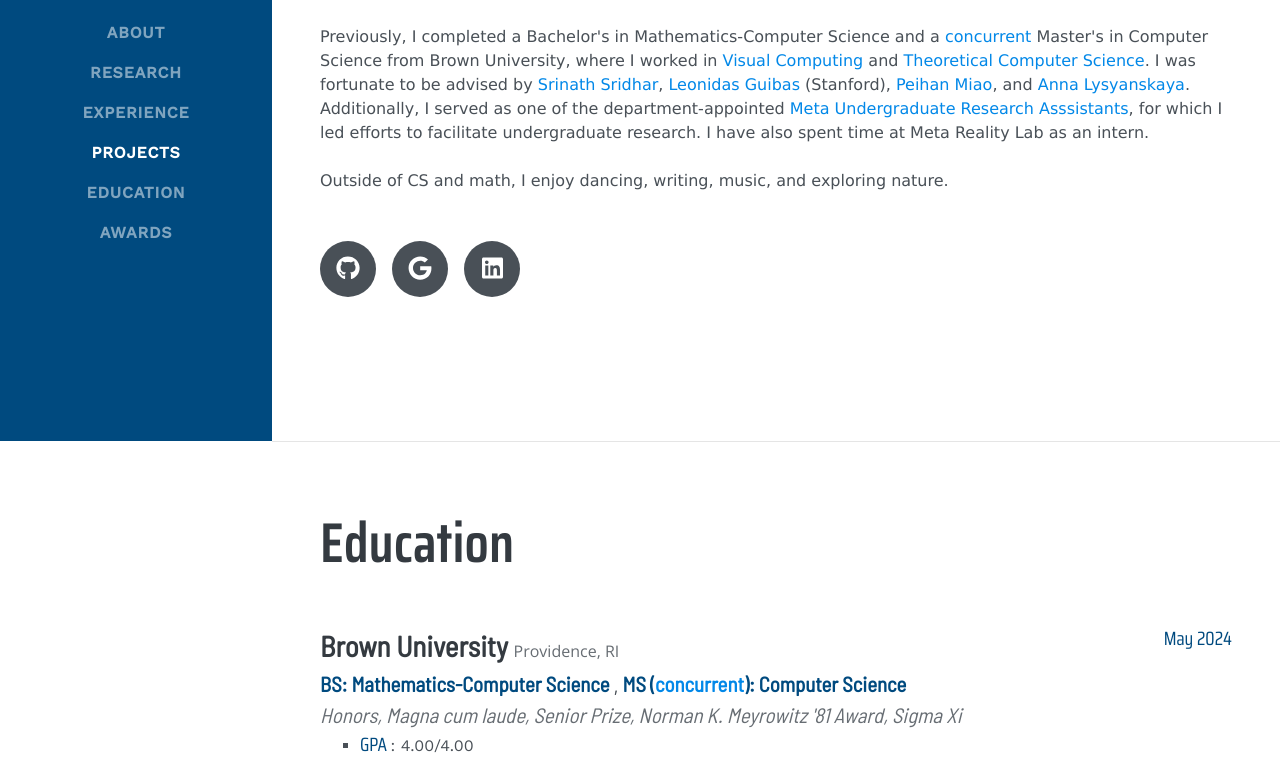
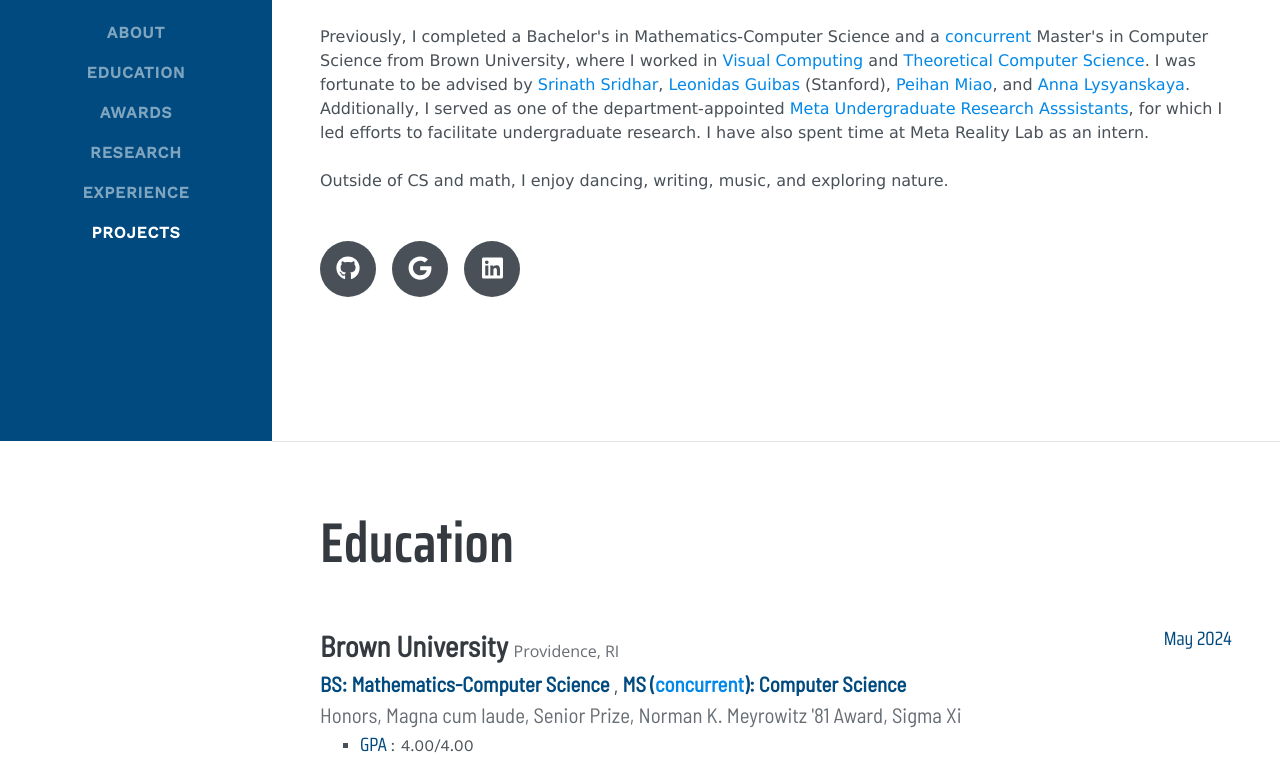
Before and after one commit to QiuhongAnnaWei/qiuhongannawei.me, a React (Create React App) app: page / in a window 1280 px wide. Shown: the part 359-1120 px from the top of the page. Built offline with nearby package versions, Linux system fonts and the light colour scheme; a web font is replaced by a local one.

Commit message:
fixed order of sidebar, changed font of honors in education

```diff
--- a/src/App.js
+++ b/src/App.js
@@ -40,11 +40,11 @@ class App extends Component {
         <Landing landingData={this.state.landingData} />
         <hr className="m-0" />
 
+
         <Education education={this.state.education}/>
         <hr className="m-0" />
         <Awards awards={this.state.awards} />
         <hr className="m-0" />
-
         <Research research={this.state.research} />
         <hr className="m-0" />
         <Experience experience={this.state.experience} />
--- a/src/Components/Education.js
+++ b/src/Components/Education.js
@@ -25,7 +25,7 @@ class Education extends Component {
                     <span className="subheading mb-3"> MS (<a href="https://college.brown.edu/sites/default/files/2022-02/Concurrent%20Degree%20Program%20Application--Revised%20August%202022.docx%20fillable.pdf" target="_blank" rel="noopener noreferrer">concurrent</a>): Computer Science </span>
                   </div>
 
-                  <span className="subheading2"> <i> Honors, Magna cum laude, Senior Prize, Norman K. Meyrowitz '81 Award, Sigma Xi </i> </span>
+                  <span className="subheading2">  Honors, Magna cum laude, Senior Prize, Norman K. Meyrowitz '81 Award, Sigma Xi  </span>
 
               <ul className="mb-2">
                 <li> <span className="subsubheading2"> GPA </span>: 4.00/4.00 </li>
--- a/src/Components/Sidebar.js
+++ b/src/Components/Sidebar.js
@@ -29,6 +29,14 @@ class Sidebar extends Component {
             </li>
 
             <li className="nav-item">
+              <a className="nav-link js-scroll-trigger" href="#education">Education</a>
+            </li>
+
+            <li className="nav-item">
+              <a className="nav-link js-scroll-trigger" href="#awards">Awards</a>
+            </li>
+
+            <li className="nav-item">
               <a className="nav-link js-scroll-trigger" href="#research">Research</a>
             </li>
 
@@ -38,14 +46,6 @@ class Sidebar extends Component {
 
             <li className="nav-item">
               <a className="nav-link js-scroll-trigger" href="#projects">Projects</a>
-            </li>
-
-            <li className="nav-item">
-              <a className="nav-link js-scroll-trigger" href="#education">Education</a>
-            </li>
-
-            <li className="nav-item">
-              <a className="nav-link js-scroll-trigger" href="#awards">Awards</a>
             </li>
 
             {/* <li className="nav-item">
```
